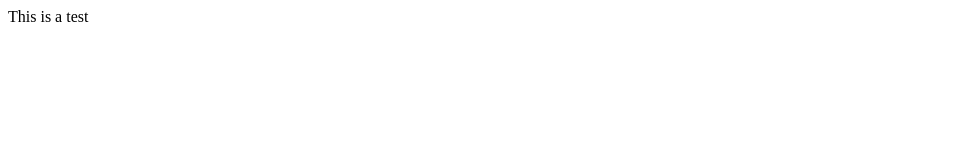
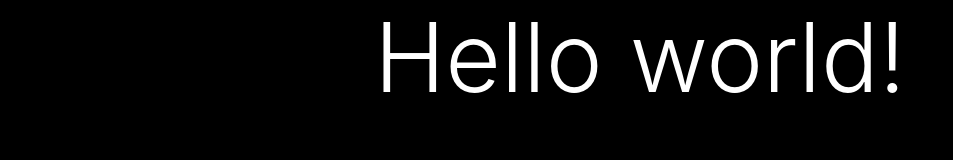
Before and after one commit to mads256c/SmartMirrorInterface, an Electron app: page html/index.html in a window 1280 px wide. Shown: the whole page, without its empty margins (0-953 px from the left). Drawn offline with nearby package versions, Linux system fonts and the light colour scheme.

Commit message:
bootstrap

```diff
--- a/html/index.css
+++ b/html/index.css
@@ -0,0 +1,3 @@
+body {
+    background-color: black !important;
+}
--- a/html/index.html
+++ b/html/index.html
@@ -1,7 +1,17 @@
 <html>
 <head>
+    <link rel="stylesheet" href="index.css">
+    <link rel="stylesheet" href="../node_modules/bootstrap/dist/css/bootstrap.min.css">
+    <link rel="stylesheet" href="../node_modules/bootstrap/dist/css/bootstrap-grid.min.css">
+    <link rel="stylesheet" href="../node_modules/bootstrap/dist/css/bootstrap-reboot.min.css">
+    <script src="../node_modules/jquery/dist/jquery.min.js"></script>
 </head>
-<body>
-This is a test
+<body class="text-white">
+<div class="container-fluid">
+    <h1 class="display-1 text-center">Hello world!</h1>
+</div>
+
+
+<script src="../node_modules/bootstrap/dist/js/bootstrap.min.js"></script>
 </body>
 </html>
--- a/package.json
+++ b/package.json
@@ -17,6 +17,9 @@
   "license": "Unlicense",
   "devDependencies": {
     "electron": "^3.0.4",
-    "electron-localshortcut": "^3.1.0"
+    "electron-localshortcut": "^3.1.0",
+    "bootstrap": "^4.1.3",
+    "jquery": "^3.3.1",
+    "popper.js": "^1.14.3"
   }
 }
```
Also changed, not shown: 1 other file.
